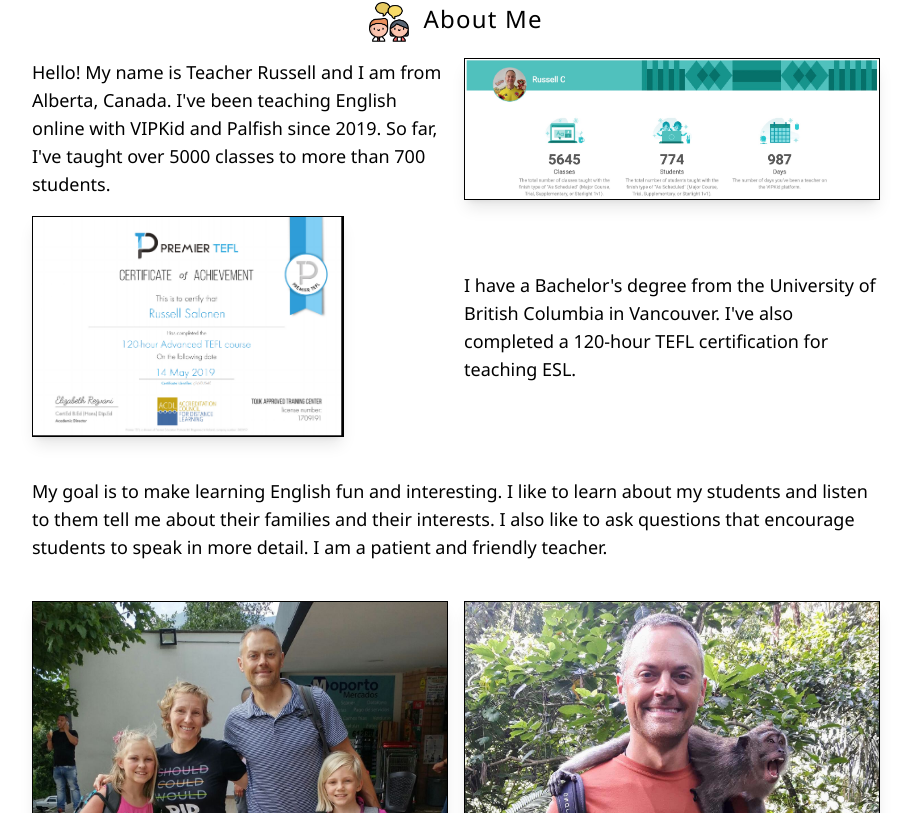
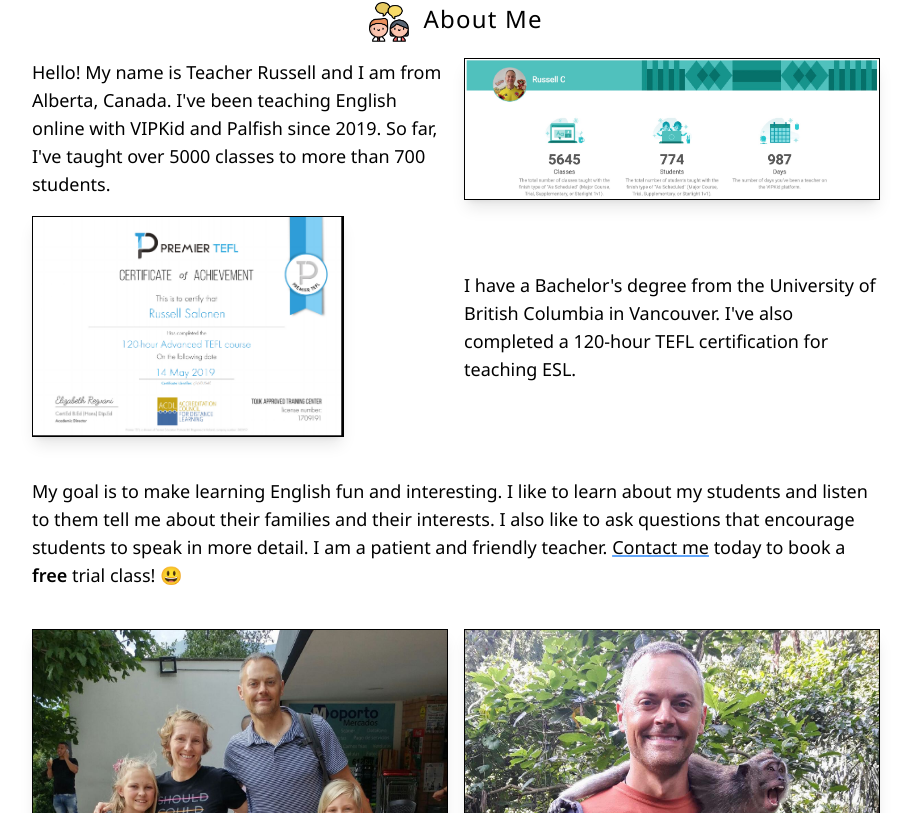
Before and after one commit to rusty-reebs/teacher-russell, a React (Create React App) app: page / in a window 1280 px wide. Shown: the part 442-1255 px from the top of the page, without its empty margins (184-1095 px from the left). Built offline with nearby package versions, Linux system fonts and the light colour scheme.

Commit message:
Add GTAG and update wording about trial classes

```diff
--- a/public/index.html
+++ b/public/index.html
@@ -18,6 +18,15 @@
     <link rel="manifest" href="/favicon/site.webmanifest">
 
     <script src="https://kit.fontawesome.com/7a5767171f.js" crossorigin="anonymous"></script>
+    <!-- Global site tag (gtag.js) - Google Analytics -->
+<script async src="https://www.googletagmanager.com/gtag/js?id=G-RJ897NL1MG"></script>
+<script>
+  window.dataLayer = window.dataLayer || [];
+  function gtag(){dataLayer.push(arguments);}
+  gtag('js', new Date());
+
+  gtag('config', 'G-RJ897NL1MG');
+</script>
     <title>Teacher Russell | Online ESL Teacher</title>
   </head>
   <body>
--- a/src/components/About.js
+++ b/src/components/About.js
@@ -44,7 +44,15 @@ const About = (props) => {
             learn about my students and listen to them tell me about their
             families and their interests. I also like to ask questions that
             encourage students to speak in more detail. I am a patient and
-            friendly teacher.
+            friendly teacher.{" "}
+            <Link
+              to="/contact"
+              className="underline decoration-blue-400 decoration-2"
+            >
+              Contact me
+            </Link>{" "}
+            today to book a <span className="font-bold">free</span> trial
+            class!&nbsp;😃
           </p>
           <img
             src={family}
--- a/src/components/Classes.js
+++ b/src/components/Classes.js
@@ -40,8 +40,11 @@ const Classes = (props) => {
         <div className="flex flex-col gap-5 pb-5">
           <h2 className="text-center text-xl lg:max-w-3xl lg:mx-auto">
             Classes will take place over Zoom, ClassIn, Skype, or whichever
-            platform works best for the student. The first class is free so we
-            can find the right platform and curriculum.
+            platform works best for the student.{" "}
+            <span className="underline decoration-orange decoration-3">
+              The first class is free
+            </span>{" "}
+            so we can find the right platform and curriculum.
           </h2>
           <div className="flex flex-col gap-5 lg:flex-row">
             <ClassCard classTime="25" dollars="20" yuan="128" />
--- a/src/components/Services.js
+++ b/src/components/Services.js
@@ -19,7 +19,7 @@ const Services = (props) => {
           </h2>
           <div className="mx-3">
             <ul className="list-disc list-outside space-y-3">
-              <li>One-on-one video classes.</li>
+              <li>One-on-one English immersion video classes.</li>
               <li>
                 Premium digital curriculum which can be viewed on a computer or
                 iPad
@@ -33,6 +33,10 @@ const Services = (props) => {
                 engines during class to help with content comprehension.
               </li>
               <li>Regular assessments during class (on request).</li>
+              <li>
+                Additional textbooks, workbooks, eBooks, test preparation
+                materials, etc. (on request).
+              </li>
               <li>Manual scheduling in WeChat.</li>
               <li>No extra charge for booking a class on short notice.</li>
               <li>Reminders in WeChat before each class.</li>
```
